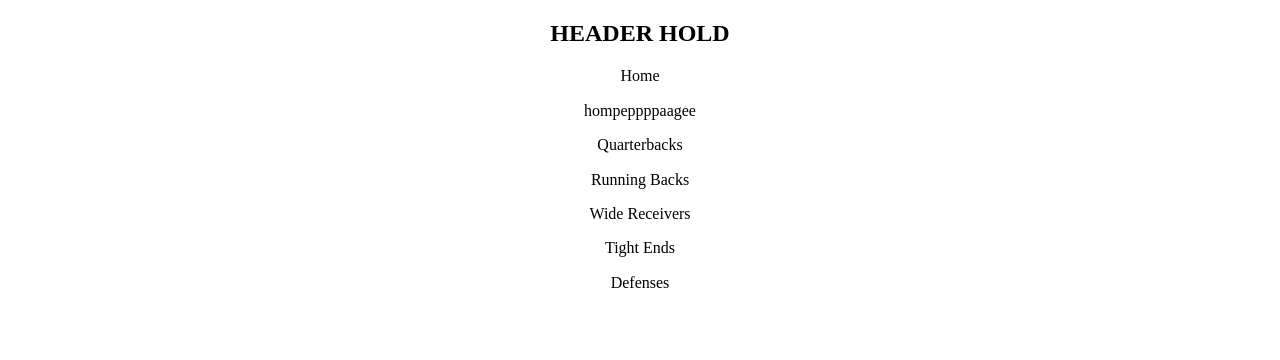
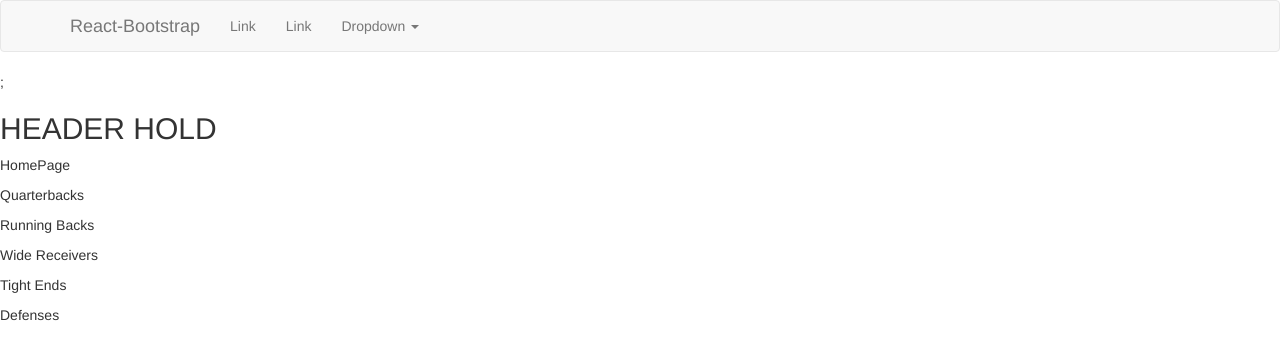
Before and after one commit to rksnyder7/fantasyfootball, a React (Create React App) app: page / in a window 1280 px wide. Shown: the top 360 px of the page. Built offline with nearby package versions, Linux system fonts and the light colour scheme.

Commit message:
initialized bootstrap navbar

```diff
--- a/package.json
+++ b/package.json
@@ -5,6 +5,7 @@
   "dependencies": {
     "bootstrap3": "^3.3.5",
     "react": "^16.3.2",
+    "react-bootstrap": "^0.32.1",
     "react-bootstrap-table-next": "^0.1.11",
     "react-dom": "^16.3.2",
     "react-scripts": "1.1.4",
--- a/src/App.js
+++ b/src/App.js
@@ -1,15 +1,16 @@
 import React, { Component } from 'react';
+import ReactDOM from 'react-dom';
 import './App.css';
 // import CardList from './CardList';
 // import SearchBox from './SearchBox';
 // import RankingsList from './rankingsList';
 // import RankHeader from './RankHeader';
 import Homepage from './Homepage.js';
+import { NavbarHeader, Navbar, Nav, NavItem, MenuItem, NavDropdown } from 'react-bootstrap';
 import { defaultSorted, rowStyle, deRanks, teRanks, qbRanks, wrRanks, rbRanks, colPlayers, colDefense } from './Data';
 import BootstrapTable from 'react-bootstrap-table-next';
 
 
-// make homepage; links to other pages and routing ability
 // add links to other pages
 // add background pic
 // make header
@@ -37,7 +38,6 @@ class App extends Component {
   }
 
   render() {
-
     // let columns2 = columns.slice(2,8)
     // columns2.unshift(columns.slice(0,1)[0])
 
@@ -46,9 +46,32 @@ class App extends Component {
 
     return (
 
-      <div className='tc'>
+      <div>
+        <link rel="stylesheet" href="https://maxcdn.bootstrapcdn.com/bootstrap/3.3.7/css/bootstrap.min.css" integrity="sha384-BVYiiSIFeK1dGmJRAkycuHAHRg32OmUcww7on3RYdg4Va+PmSTsz/K68vbdEjh4u" crossorigin="anonymous"/>
+        <Navbar>
+          <Navbar.Header>
+              <Navbar.Brand>
+                <a href="#home">React-Bootstrap</a>
+              </Navbar.Brand>
+          </Navbar.Header>
+          <Nav>
+            <NavItem eventKey={1} href="#">
+              Link
+            </NavItem>
+            <NavItem eventKey={2} href="#">
+              Link
+            </NavItem>
+            <NavDropdown eventKey={3} title="Dropdown" id="basic-nav-dropdown">
+              <MenuItem eventKey={3.1}>Action</MenuItem>
+              <MenuItem eventKey={3.2}>Another action</MenuItem>
+              <MenuItem eventKey={3.3}>Something else here</MenuItem>
+              <MenuItem divider />
+              <MenuItem eventKey={3.4}>Separated link</MenuItem>
+            </NavDropdown>
+          </Nav>
+        </Navbar>;
         <h2>HEADER HOLD</h2>
-        <p onClick={()=>this.onItemClick('homepage')}>Home</p>
+        <p onClick={()=>this.onItemClick('homepage')}>HomePage</p>
 
       {(() => {
         switch (route) {
--- a/src/Homepage.js
+++ b/src/Homepage.js
@@ -3,7 +3,6 @@ import React from 'react';
 const Homepage = ({ onItemClick }) => {
 	return (
 		<div>
-			hompeppppaagee
 			<p onClick={()=>onItemClick('qbRankNormal')}>Quarterbacks</p>
 			<p onClick={()=>onItemClick('rbRankNormal')}>Running Backs</p>
 			<p onClick={()=>onItemClick('wrRankNormal')}>Wide Receivers</p>
--- a/src/index.js
+++ b/src/index.js
@@ -4,5 +4,6 @@ import App from './App';
 import 'tachyons';
 import registerServiceWorker from './registerServiceWorker';
 
+
 ReactDOM.render(<App />, document.getElementById('root'));
 registerServiceWorker();
```
Also changed, not shown: 1 other file (tests, documents, lock files or other folders).
